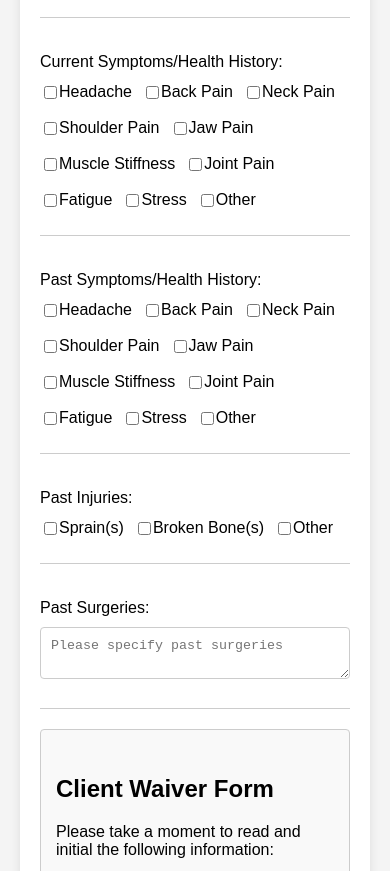
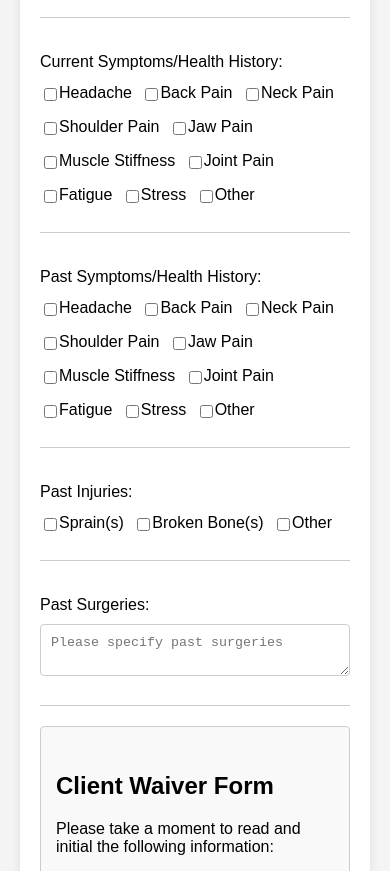
Before and after one commit to randyer/ATM-website, a plain HTML site: page NewPatientForm.html in a window 390 px wide. Shown: the part 1087-1958 px from the top of the page. Drawn offline with Linux system fonts and the light colour scheme.

Commit message:
updated checkbox styling from flex to block

```diff
--- a/NewPatientForm.html
+++ b/NewPatientForm.html
@@ -57,36 +57,30 @@
         background-color: #9b7aac;
       }
       .checkbox-group {
-        display: flex;
-        flex-wrap: wrap;
-        gap: 10px; /* Adjust the gap between items as needed */
+        display: block;
       }
 
       .checkbox-group label {
-        display: flex;
+        display: inline-flex;
         align-items: center;
-        margin-right: 10px; /* Adjust the margin between label and input as needed */
-        white-space: nowrap; /* Prevent label text from wrapping */
+        margin-right: 10px;
+        white-space: nowrap;
+        line-height: 1.5;
       }
 
       .checkbox-group input {
-        margin-right: 5px; /* Adjust the margin between input and label text as needed */
+        margin-right: 5px;
+        vertical-align: middle;
       }
 
       @media (max-width: 600px) {
-        .checkbox-group {
-          gap: 5px; /* Reduce gap on smaller screens */
+        .checkbox-group label {
+          margin-right: 5px;
         }
-
-        .checkbox-group label {
-          margin-right: 5px; /* Reduce margin on smaller screens */
-        }
-
         .checkbox-group input {
-          margin-right: 2px; /* Reduce margin on smaller screens */
+          margin-right: 2px;
         }
       }
-
       .hidden {
         display: none;
       }
@@ -127,7 +121,6 @@
           notes.classList.add("hidden");
         }
       }
-
       function toggleOtherNotes(checkbox) {
         var otherNotes = checkbox
           .closest(".form-field")
@@ -396,15 +389,15 @@
         <div class="form-field">
           <label for="past_injuries">Past Injuries:</label>
           <div class="checkbox-group">
-            <label>
-              <input
+            <label
+              ><input
                 type="checkbox"
                 name="past_injuries"
                 value="sprains"
                 onclick="toggleNotes(this, 'sprainsNotes')"
               />
-              Sprain(s)
-            </label>
+              Sprain(s)</label
+            >
             <textarea
               id="sprainsNotes"
               name="sprains_notes"
@@ -412,15 +405,15 @@
               placeholder="Please specify details about sprain(s)"
               style="margin-top: 10px"
             ></textarea>
-            <label>
-              <input
+            <label
+              ><input
                 type="checkbox"
                 name="past_injuries"
                 value="broken_bones"
                 onclick="toggleNotes(this, 'brokenBonesNotes')"
               />
-              Broken Bone(s)
-            </label>
+              Broken Bone(s)</label
+            >
             <textarea
               id="brokenBonesNotes"
               name="broken_bones_notes"
@@ -428,15 +421,15 @@
               placeholder="Please specify details about broken bone(s)"
               style="margin-top: 10px"
             ></textarea>
-            <label>
-              <input
+            <label
+              ><input
                 type="checkbox"
                 name="past_injuries"
                 value="other"
                 onclick="toggleNotes(this, 'otherInjuriesNotes')"
               />
-              Other
-            </label>
+              Other</label
+            >
             <textarea
               id="otherInjuriesNotes"
               name="other_injuries_notes"
@@ -466,7 +459,6 @@
           <p>
             Please take a moment to read and initial the following information:
           </p>
-
           <p>
             <input type="checkbox" name="waiver" required /> If I experience
             pain or discomfort during the session, I will immediately inform my
```
